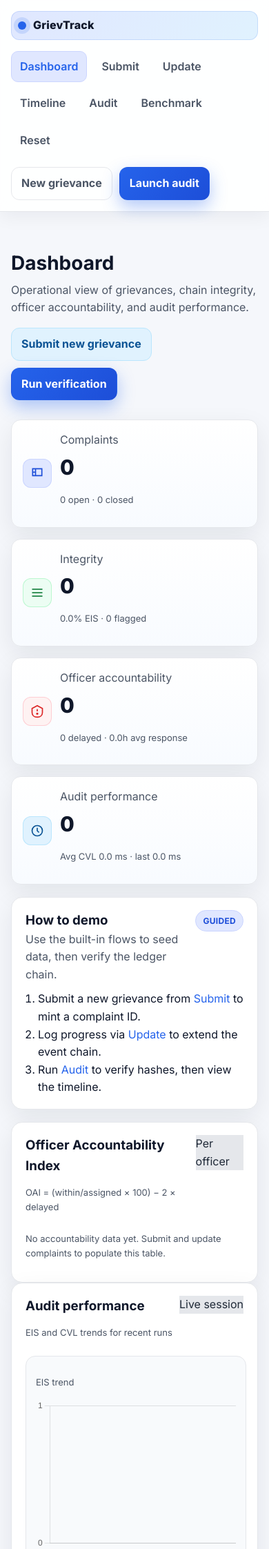
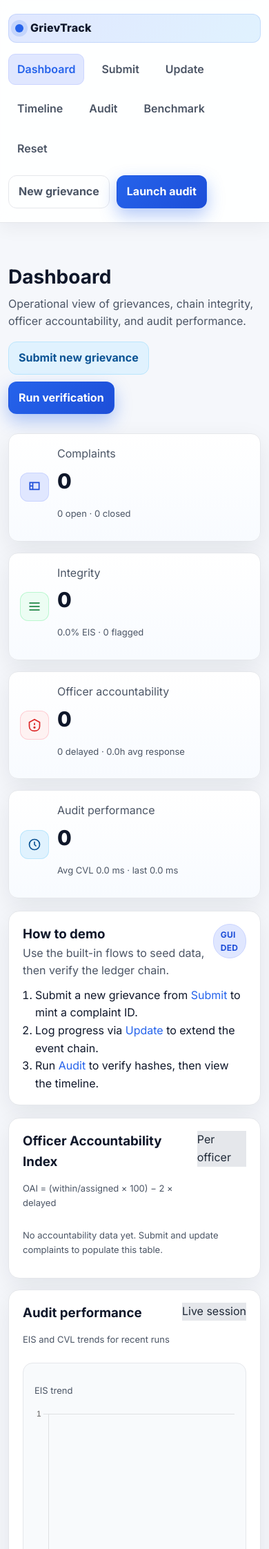
Before and after one commit to Ashish73653/GrievTrack_v3, a Flask app: page /dashboard in a window 390 px wide. Shown: the top 2245 px of the page at 69% size. Run offline with Flask 3, Linux system fonts and the light colour scheme; data that the repository does not hold is empty.

Commit message:
ui: fix overflow and responsive boundaries across pages

```diff
--- a/static/style.css
+++ b/static/style.css
@@ -18,6 +18,13 @@
     box-sizing: border-box;
 }
 
+html,
+body {
+    width: 100%;
+    max-width: 100%;
+    overflow-x: hidden;
+}
+
 body {
     margin: 0;
     background: var(--bg);
@@ -25,6 +32,13 @@ body {
     font-family: "Inter", "Segoe UI", Tahoma, Geneva, Verdana, sans-serif;
     line-height: 1.6;
     -webkit-font-smoothing: antialiased;
+}
+
+img,
+canvas {
+    max-width: 100%;
+    height: auto;
+    display: block;
 }
 
 a {
@@ -37,10 +51,23 @@ a:focus {
     text-decoration: underline;
 }
 
+.container {
+    max-width: 1200px;
+    margin: 0 auto;
+    padding: 24px 16px;
+    width: 100%;
+}
+
 .shell {
-    max-width: 1180px;
+    max-width: 1200px;
     margin: 0 auto;
-    padding: 20px 24px 48px;
+    padding: 20px 16px 48px;
+    width: 100%;
+}
+
+main {
+    width: 100%;
+    min-width: 0;
 }
 
 .topbar {
@@ -84,8 +111,16 @@ a:focus {
 .nav {
     display: flex;
     align-items: center;
-    gap: 8px;
+    gap: 10px;
     flex-wrap: wrap;
+    justify-content: flex-start;
+    width: 100%;
+}
+
+.nav-links {
+    display: flex;
+    flex-wrap: wrap;
+    gap: 12px;
 }
 
 .nav-link {
@@ -159,6 +196,15 @@ a:focus {
     border-radius: 16px;
     padding: 18px 20px;
     box-shadow: var(--shadow);
+    min-width: 0;
+    overflow-wrap: anywhere;
+    word-break: break-word;
+}
+
+.stat-value,
+.subtitle {
+    overflow-wrap: anywhere;
+    word-break: break-word;
 }
 
 .stack {
@@ -348,6 +407,20 @@ a:focus {
 .numeric {
     text-align: right;
     white-space: nowrap;
+}
+
+.grid,
+.grid-two {
+    display: grid;
+    gap: 16px;
+    grid-template-columns: repeat(auto-fit, minmax(240px, 1fr));
+}
+
+.charts-grid,
+.chart-grid {
+    display: grid;
+    gap: 16px;
+    grid-template-columns: repeat(auto-fit, minmax(320px, 1fr));
 }
 
 .summary-grid {
@@ -578,22 +659,32 @@ textarea:focus {
     font-size: 13px;
 }
 
-.chart-grid {
-    display: grid;
-    grid-template-columns: repeat(auto-fit, minmax(320px, 1fr));
-    gap: 16px;
+.chart-card {
+    padding: 16px;
 }
 
 .chart-block {
     background: #f8fafc;
     border: 1px solid var(--border);
     border-radius: 14px;
-    padding: 14px;
+    padding: 16px;
+    min-width: 0;
 }
 
+.chart-box,
 .chart-wrapper {
     position: relative;
-    min-height: 220px;
+    width: 100%;
+    height: 320px;
+    overflow: hidden;
+}
+
+.chart-box canvas,
+.chart-wrapper canvas {
+    position: absolute;
+    inset: 0;
+    width: 100% !important;
+    height: 100% !important;
 }
 
 .metric-strip {
@@ -687,11 +779,8 @@ textarea:focus {
     .nav {
         justify-content: flex-start;
     }
-    .shell {
-        padding: 16px;
-    }
-    .table {
-        min-width: 640px;
+    .container {
+        padding: 20px 12px;
     }
 }
 
--- a/templates/base.html
+++ b/templates/base.html
@@ -11,12 +11,13 @@
 </head>
 <body>
     <header class="topbar">
-        <div class="shell topbar__inner">
+        <div class="container topbar__inner">
             <a class="brand" href="{{ url_for('dashboard') }}">
                 <span class="dot"></span>
                 GrievTrack
             </a>
             <nav class="nav">
+                <div class="nav-links">
                     <a class="nav-link {% if request.endpoint in ['dashboard'] %}active{% endif %}" href="{{ url_for('dashboard') }}">Dashboard</a>
                     <a class="nav-link {% if request.endpoint in ['submit'] %}active{% endif %}" href="{{ url_for('submit') }}">Submit</a>
                     <a class="nav-link {% if request.endpoint in ['update'] %}active{% endif %}" href="{{ url_for('update') }}">Update</a>
@@ -24,6 +25,7 @@
                     <a class="nav-link {% if request.endpoint in ['audit'] %}active{% endif %}" href="{{ url_for('audit') }}">Audit</a>
                     <a class="nav-link {% if request.endpoint in ['benchmark_run'] %}active{% endif %}" href="{{ url_for('benchmark_run') }}">Benchmark</a>
                     <a class="nav-link {% if request.endpoint in ['reset'] %}active{% endif %}" href="{{ url_for('reset') }}">Reset</a>
+                </div>
             </nav>
             <div class="top-actions print-hide">
                 <a class="btn btn-ghost" href="{{ url_for('submit') }}">New grievance</a>
@@ -31,7 +33,7 @@
             </div>
         </div>
     </header>
-    <main class="shell content">
+    <main class="container content">
         {% block content %}{% endblock %}
     </main>
     <script src="{{ url_for('static', filename='app.js') }}" defer></script>
--- a/templates/dashboard.html
+++ b/templates/dashboard.html
@@ -82,7 +82,7 @@
         </ol>
     </div>
 
-    <div class="grid-two">
+    <div class="grid">
         <div class="card">
             <div class="section-title">
                 <div>
@@ -130,14 +130,14 @@
                 </div>
                 <span class="badge-neutral">Live session</span>
             </div>
-            <div class="chart-grid">
+            <div class="charts-grid">
                 <div class="chart-block">
                     <p class="small muted">EIS trend</p>
-                    <div class="chart-wrapper"><canvas id="eisTrend"></canvas></div>
+                    <div class="chart-box"><canvas id="eisTrend"></canvas></div>
                 </div>
                 <div class="chart-block">
                     <p class="small muted">CVL trend</p>
-                    <div class="chart-wrapper"><canvas id="cvlTrend"></canvas></div>
+                    <div class="chart-box"><canvas id="cvlTrend"></canvas></div>
                 </div>
             </div>
         </div>
@@ -151,7 +151,7 @@
             </div>
             <span class="legend"><span class="dot" style="background:#2563eb;"></span> Within SLA · <span class="dot" style="background:#dc2626;"></span> Delayed</span>
         </div>
-        <div class="chart-wrapper"><canvas id="slaByOfficer"></canvas></div>
+        <div class="chart-box"><canvas id="slaByOfficer"></canvas></div>
     </div>
 </section>
 
```
Also changed, not shown: other parts of static/style.css (+33 -8 lines), templates/audit.html (+6 -6 lines). Lines whose indentation alone changed are shown as unchanged.
